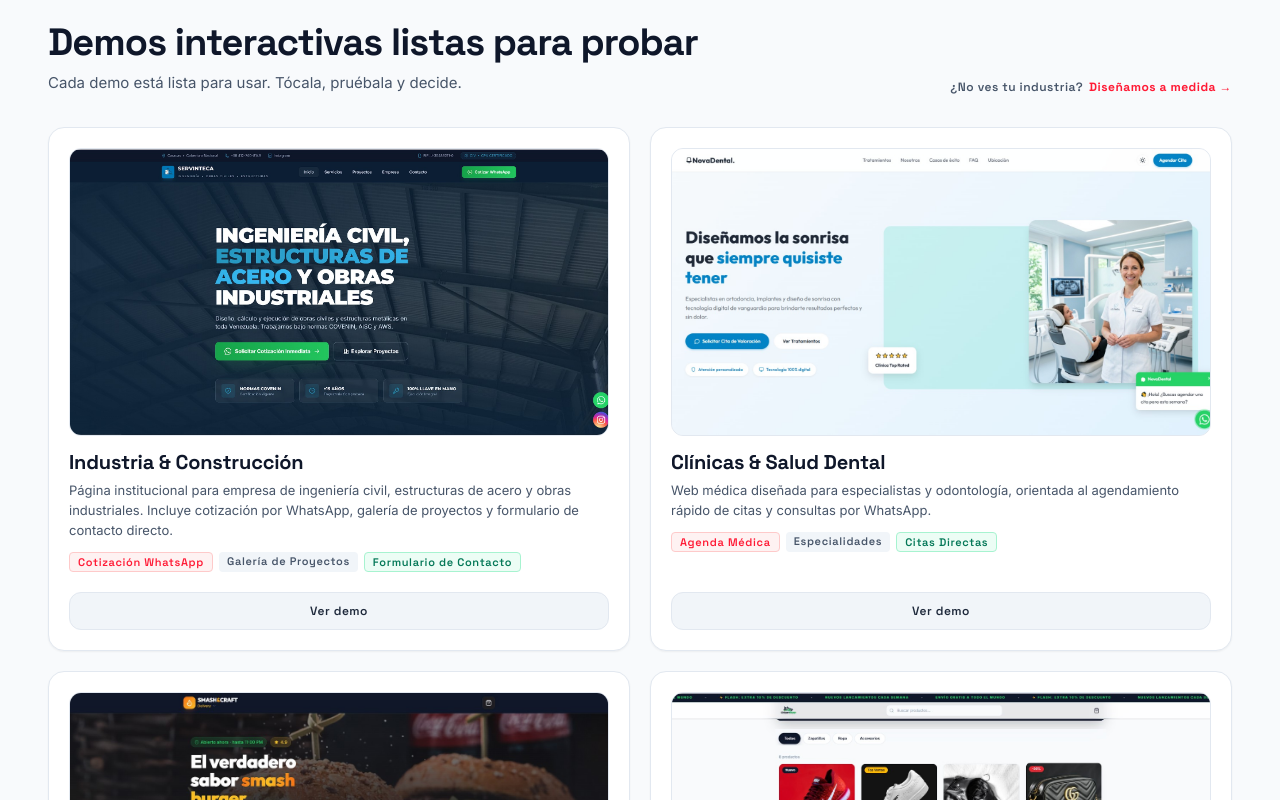
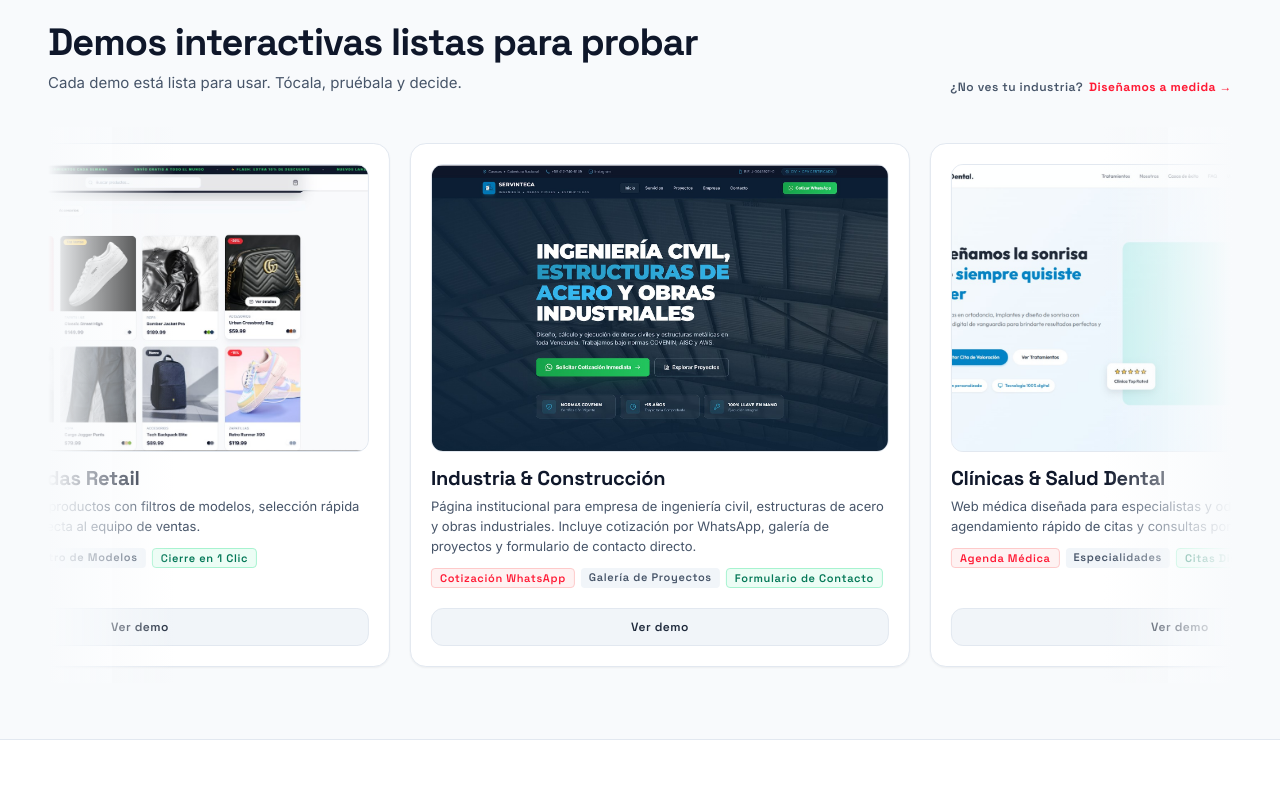
Before and after one commit to santiagoxx93/Digital_Drift_Software, a React (Vite) app: page / in a window 1280 px wide. Shown: the part 700-1500 px from the top of the page. Built offline with nearby package versions, Linux system fonts and the light colour scheme.

Commit message:
UI: Convert demo cards section into an auto-scrolling infinite horizontal marquee

```diff
--- a/src/App.jsx
+++ b/src/App.jsx
@@ -170,10 +170,15 @@ function App() {
 </div>
 </div>
 {/*  4-Card Demo Grid  */}
-<div className="grid grid-cols-1 md:grid-cols-2 lg:grid-cols-2 gap-space-md">
+<div className="w-full overflow-hidden relative -mx-4 px-4 lg:mx-0 lg:px-0 py-4">
+  <div className="absolute inset-y-0 left-0 w-12 lg:w-32 bg-gradient-to-r from-slate-50 to-transparent z-20 pointer-events-none"></div>
+  <div className="absolute inset-y-0 right-0 w-12 lg:w-32 bg-gradient-to-l from-slate-50 to-transparent z-20 pointer-events-none"></div>
+  <div className="flex gap-space-md w-max animate-marquee-right hover:[animation-play-state:paused]">
+    {[...Array(2)].map((_, i) => (
+      <React.Fragment key={i}>
 
 {/*  Card 1: Industria & Construcción  */}
-<div className="group bg-white hover:bg-white border border-slate-200 hover:border-[#ff1a35]/60 rounded-2xl p-space-md shadow-sm hover:shadow-[0_12px_30px_rgba(255,26,53,0.12)] transition-all duration-300 flex flex-col justify-between">
+<div className="w-[340px] md:w-[450px] lg:w-[500px] flex-shrink-0 group bg-white hover:bg-white border border-slate-200 hover:border-[#ff1a35]/60 rounded-2xl p-space-md shadow-sm hover:shadow-[0_12px_30px_rgba(255,26,53,0.12)] transition-all duration-300 flex flex-col justify-between">
 <div>
 <div className="relative w-full h-72 mb-space-sm z-10 group-hover:z-50">
   <div className="absolute top-0 left-0 w-full h-72 rounded-xl overflow-hidden border border-slate-200 bg-slate-100 transition-all duration-300 group-hover:h-auto group-hover:aspect-video group-hover:scale-[1.25] group-hover:-translate-y-4 group-hover:shadow-[0_30px_60px_rgba(0,0,0,0.4)] origin-bottom group-hover:border-[#ff1a35]/60">
@@ -199,7 +204,7 @@ function App() {
 </div>
 
 {/*  Card 2: Clínicas & Salud Dental  */}
-<div className="group bg-white hover:bg-white border border-slate-200 hover:border-[#ff1a35]/60 rounded-2xl p-space-md shadow-sm hover:shadow-[0_12px_30px_rgba(255,26,53,0.12)] transition-all duration-300 flex flex-col justify-between">
+<div className="w-[340px] md:w-[450px] lg:w-[500px] flex-shrink-0 group bg-white hover:bg-white border border-slate-200 hover:border-[#ff1a35]/60 rounded-2xl p-space-md shadow-sm hover:shadow-[0_12px_30px_rgba(255,26,53,0.12)] transition-all duration-300 flex flex-col justify-between">
 <div>
 <div className="relative w-full h-72 mb-space-sm z-10 group-hover:z-50">
   <div className="absolute top-0 left-0 w-full h-72 rounded-xl overflow-hidden border border-slate-200 bg-slate-100 transition-all duration-300 group-hover:h-auto group-hover:aspect-video group-hover:scale-[1.25] group-hover:-translate-y-4 group-hover:shadow-[0_30px_60px_rgba(0,0,0,0.4)] origin-bottom group-hover:border-[#ff1a35]/60">
@@ -225,7 +230,7 @@ function App() {
 </div>
 
 {/*  Card 3: Gastronomía & Menú Digital  */}
-<div className="group bg-white hover:bg-white border border-slate-200 hover:border-[#ff1a35]/60 rounded-2xl p-space-md shadow-sm hover:shadow-[0_12px_30px_rgba(255,26,53,0.12)] transition-all duration-300 flex flex-col justify-between">
+<div className="w-[340px] md:w-[450px] lg:w-[500px] flex-shrink-0 group bg-white hover:bg-white border border-slate-200 hover:border-[#ff1a35]/60 rounded-2xl p-space-md shadow-sm hover:shadow-[0_12px_30px_rgba(255,26,53,0.12)] transition-all duration-300 flex flex-col justify-between">
 <div>
 <div className="relative w-full h-72 mb-space-sm z-10 group-hover:z-50">
   <div className="absolute top-0 left-0 w-full h-72 rounded-xl overflow-hidden border border-slate-200 bg-slate-100 transition-all duration-300 group-hover:h-auto group-hover:aspect-video group-hover:scale-[1.25] group-hover:-translate-y-4 group-hover:shadow-[0_30px_60px_rgba(0,0,0,0.4)] origin-bottom group-hover:border-[#ff1a35]/60">
@@ -251,7 +256,7 @@ function App() {
 </div>
 
 {/*  Card 4: Calzado & Tiendas Retail  */}
-<div className="group bg-white hover:bg-white border border-slate-200 hover:border-[#ff1a35]/60 rounded-2xl p-space-md shadow-sm hover:shadow-[0_12px_30px_rgba(255,26,53,0.12)] transition-all duration-300 flex flex-col justify-between">
+<div className="w-[340px] md:w-[450px] lg:w-[500px] flex-shrink-0 group bg-white hover:bg-white border border-slate-200 hover:border-[#ff1a35]/60 rounded-2xl p-space-md shadow-sm hover:shadow-[0_12px_30px_rgba(255,26,53,0.12)] transition-all duration-300 flex flex-col justify-between">
 <div>
 <div className="relative w-full h-72 mb-space-sm z-10 group-hover:z-50">
   <div className="absolute top-0 left-0 w-full h-72 rounded-xl overflow-hidden border border-slate-200 bg-slate-100 transition-all duration-300 group-hover:h-auto group-hover:aspect-video group-hover:scale-[1.25] group-hover:-translate-y-4 group-hover:shadow-[0_30px_60px_rgba(0,0,0,0.4)] origin-bottom group-hover:border-[#ff1a35]/60">
@@ -275,7 +280,9 @@ function App() {
 <span>Ver demo</span>
 </a>
 </div>
-
+      </React.Fragment>
+    ))}
+  </div>
 </div>
 </div>
 </section>
--- a/tailwind.config.js
+++ b/tailwind.config.js
@@ -74,6 +74,15 @@ export default {
         "headline-md": [ "24px", { "lineHeight": "32px", "letterSpacing": "-0.015em", "fontWeight": "600" } ],
         "body-md": [ "15px", { "lineHeight": "24px", "fontWeight": "400" } ],
         "headline-xl": [ "38px", { "lineHeight": "46px", "letterSpacing": "-0.025em", "fontWeight": "700" } ]
+      },
+      "keyframes": {
+        "marquee-right": {
+          "0%": { transform: "translateX(-50%)" },
+          "100%": { transform: "translateX(0%)" },
+        }
+      },
+      "animation": {
+        "marquee-right": "marquee-right 40s linear infinite",
       }
     }
   },
```
Also changed, not shown: servitencavzla.jpg (added).
